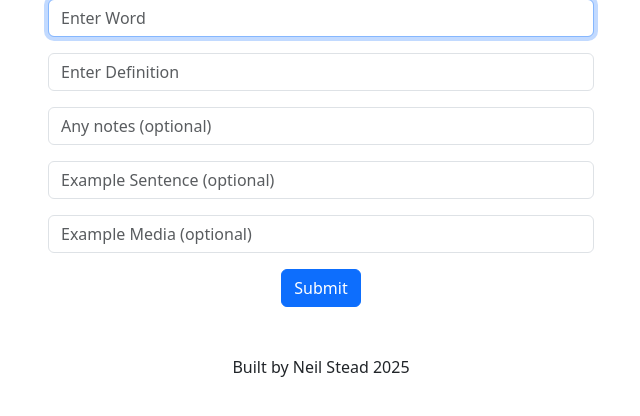
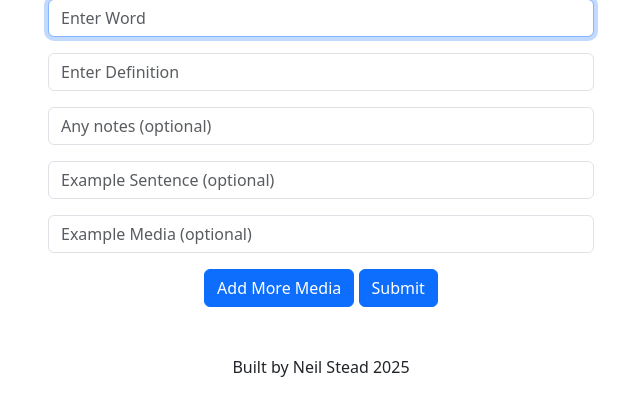
Before and after one commit to Neil-Stead/wordgrowth, a Flask app: page /new_word in a window 1280 px wide. Shown: the part 125-541 px from the top of the page, without its empty margins (319-959 px from the left). Run offline with Flask 3, Linux system fonts and the light colour scheme; a user stored in the database is signed in.

Commit message:
feat: added additional media field button and javascript for multiple new entries

```diff
--- a/requirements.txt
+++ b/requirements.txt
@@ -38,3 +38,6 @@ tqdm==4.67.1
 typing_extensions==4.14.1
 urllib3==2.5.0
 Werkzeug==3.1.3
+
+
+activate the virtual environment in VS code: source venv/Scripts/activate
--- a/templates/new_word.html
+++ b/templates/new_word.html
@@ -22,7 +22,35 @@
         <div class="mb-3">
             <input autocomplete="off" class="form-control mx-auto w-50" name="example_media" placeholder="Example Media (optional)" type="text">
         </div>
+        <div id="additional_media"></div>
+        <button class="btn btn-primary" type="button" id="add_media">Add More Media</button>
         <button class="btn btn-primary" type="submit">Submit</button>
     </form>
 </div>
+
+<script>
+    let mediacounter = 1;  // Start from 1 and increment
+
+    document.getElementById("add_media").addEventListener("click", add_media);
+
+    function add_media() {
+        mediacounter++;  // Increment first
+
+        // Create a wrapper div
+        const wrapper = document.createElement("div");
+        wrapper.className = "mb-3";
+
+        // Create the input field
+        const input = document.createElement("input");
+        input.type = "text";
+        input.name = "example_media_" + mediacounter;
+        input.placeholder = "Example Media (optional)";
+        input.className = "form-control mx-auto w-50";
+        input.autocomplete = "off";
+
+        // Append input to wrapper, then wrapper to the media container
+        wrapper.appendChild(input);
+        document.getElementById("additional_media").appendChild(wrapper);
+    }
+</script>
 {% endblock %}
```
Also changed, not shown: README.md, 2 other files.
